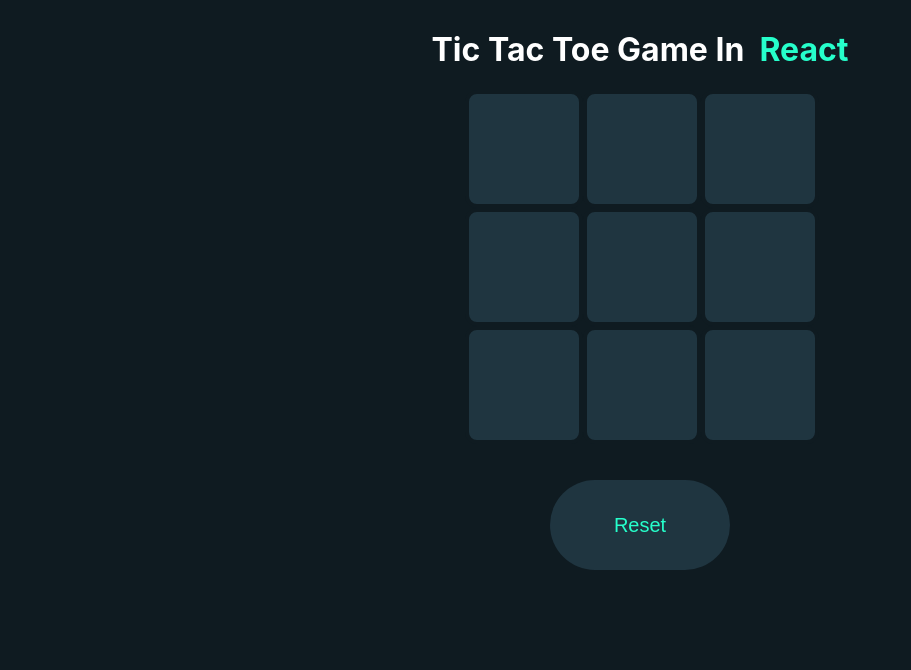
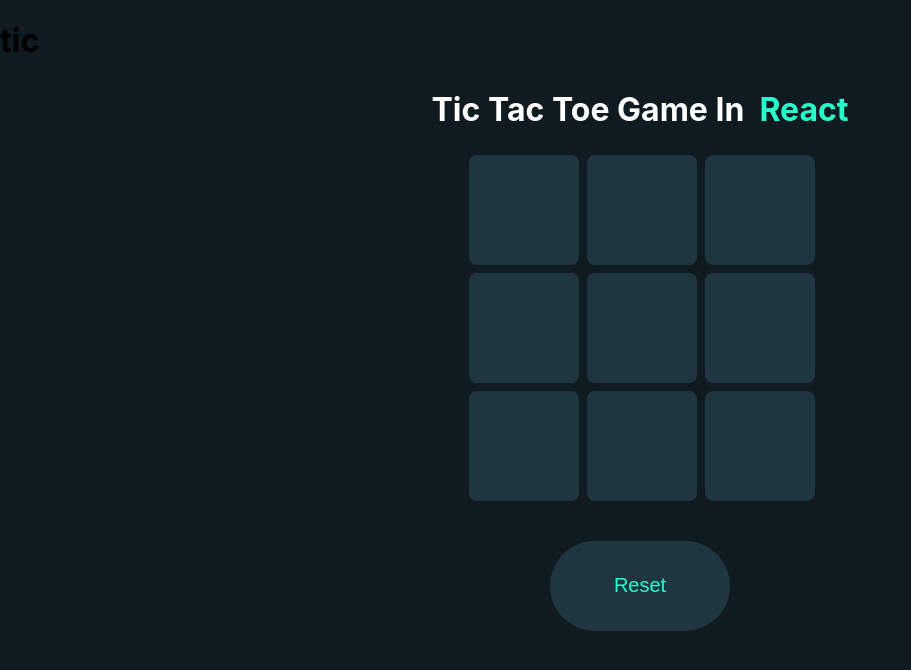
Before and after one commit to maazbeny/tic, a React (Create React App) app: page / in a window 1280 px wide. Shown: the top 670 px of the page, without its empty margins (0-911 px from the left). Built offline with nearby package versions, Linux system fonts and the light colour scheme.

Commit message:
Update App.js

```diff
--- a/src/App.js
+++ b/src/App.js
@@ -4,6 +4,7 @@
 function App() {
   return (
     <div>
+    <h1> tic </h1>
       <TicTacToe />
     </div>
   );
```
